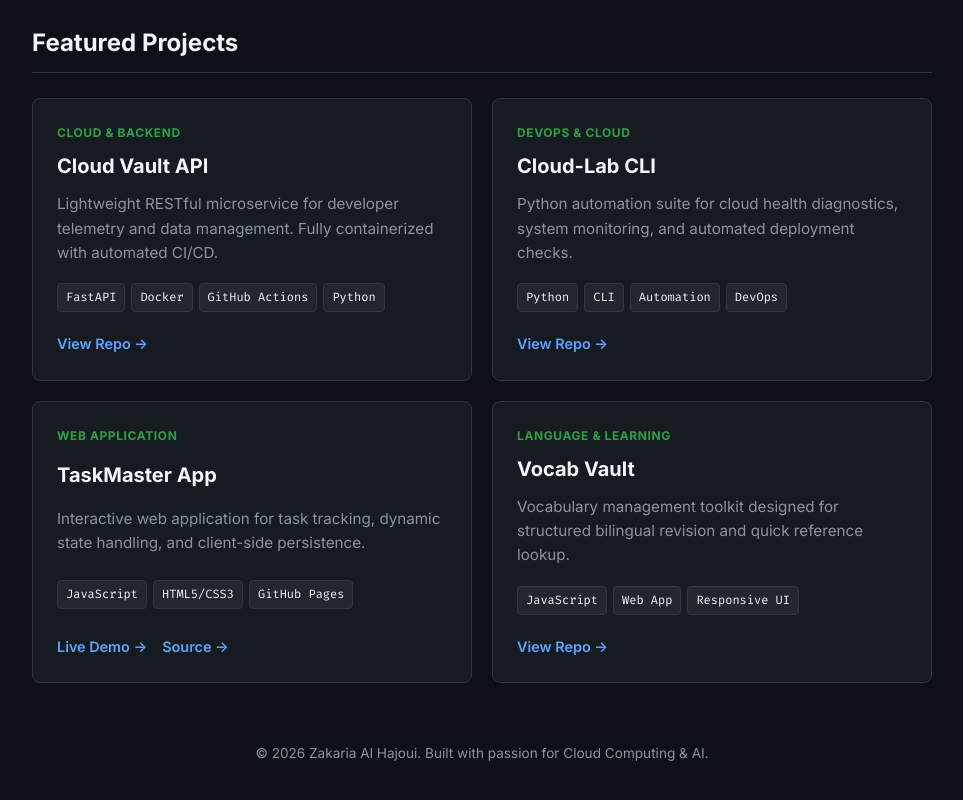
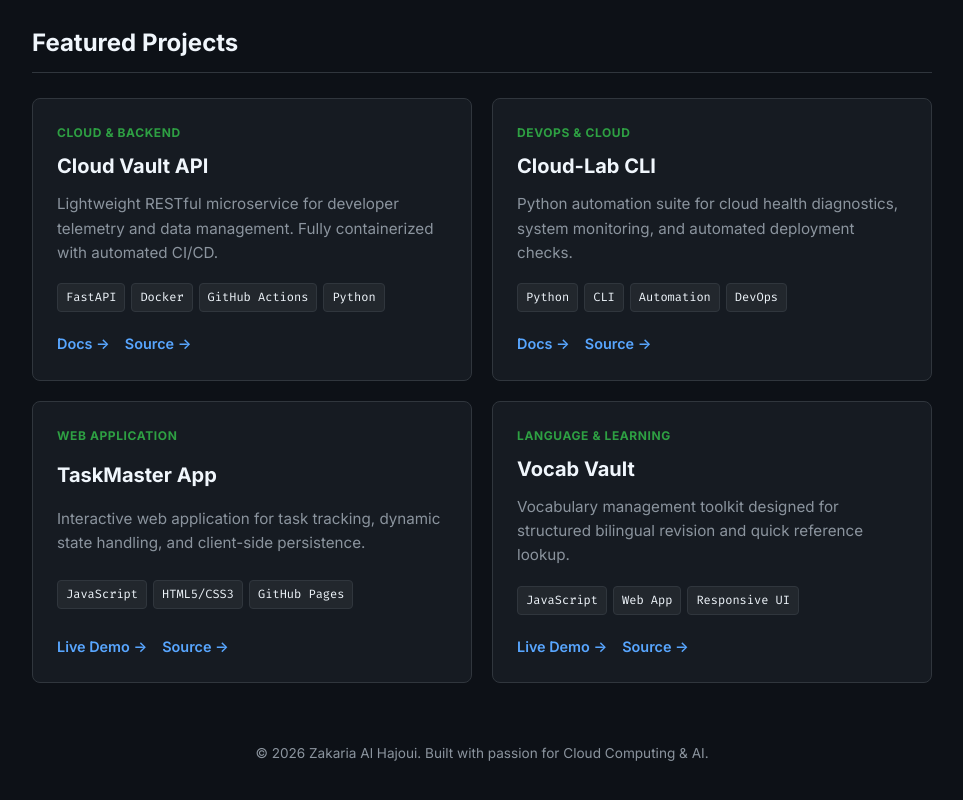
Before and after one commit to alhajouizakaria7-oss/mini-portfolio, a plain HTML site: page index.html in a window 1280 px wide. Shown: the part 318-1118 px from the top of the page, without its empty margins (158-1121 px from the left). Drawn offline with Linux system fonts and the light colour scheme.

Commit message:
feat: standardize project card links with live demos and docs

```diff
--- a/index.html
+++ b/index.html
@@ -22,6 +22,7 @@
         <section class="projects-section">
             <h2>Featured Projects</h2>
             <div class="grid">
+
                 <div class="card">
                     <div class="card-tag">Cloud & Backend</div>
                     <h3>Cloud Vault API</h3>
@@ -30,7 +31,8 @@
                         <span>FastAPI</span><span>Docker</span><span>GitHub Actions</span><span>Python</span>
                     </div>
                     <div class="card-links">
-						<a href="https://github.com/alhajouizakaria7-oss/cloud-vault-api" target="_blank">View Repo →</a>
+                        <a href="https://alhajouizakaria7-oss.github.io/cloud-vault-api/" target="_blank">Docs →</a>
+                        <a href="https://github.com/alhajouizakaria7-oss/cloud-vault-api" target="_blank">Source →</a>
                     </div>
                 </div>
 
@@ -42,7 +44,8 @@
                         <span>Python</span><span>CLI</span><span>Automation</span><span>DevOps</span>
                     </div>
                     <div class="card-links">
-						<a href="https://github.com/alhajouizakaria7-oss/cloud-lab" target="_blank">View Repo →</a>
+                        <a href="https://alhajouizakaria7-oss.github.io/cloud-lab/" target="_blank">Docs →</a>
+                        <a href="https://github.com/alhajouizakaria7-oss/cloud-lab" target="_blank">Source →</a>
                     </div>
                 </div>
 
@@ -67,9 +70,11 @@
                         <span>JavaScript</span><span>Web App</span><span>Responsive UI</span>
                     </div>
                     <div class="card-links">
-						<a href="https://github.com/alhajouizakaria7-oss/vocab-vault" target="_blank">View Repo →</a>
+                        <a href="https://alhajouizakaria7-oss.github.io/vocab-vault/" target="_blank">Live Demo →</a>
+                        <a href="https://github.com/alhajouizakaria7-oss/vocab-vault" target="_blank">Source →</a>
                     </div>
                 </div>
+
             </div>
         </section>
 
```
Lines whose indentation alone changed are shown as unchanged.
